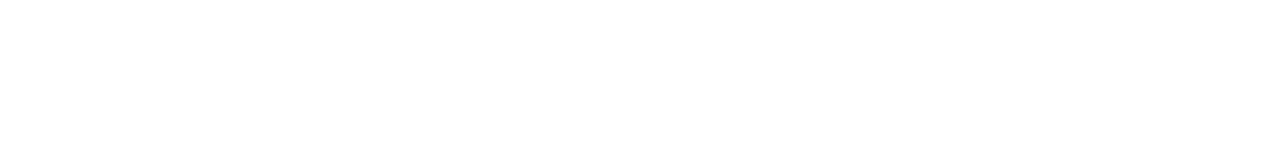
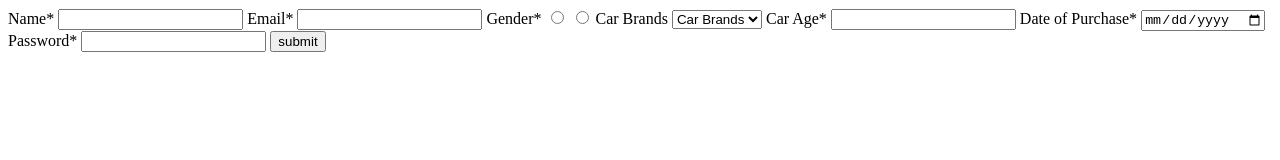
Before and after one commit to acciojob/car-insurance-form-muskaanjain017, a website: page main.html in a window 1280 px wide. Drawn offline with Linux system fonts and the light colour scheme.

Commit message:
created a submission

```diff
--- a/main.html
+++ b/main.html
@@ -7,6 +7,36 @@
 </head>
 
 <body>
+	<form>
+		<label for="name">Name*
+			<input type="text" name="name" id="name" required>
+		</label>
+		<label for="email">Email*
+			<input type="email" name="email" id="email" required>
+		</label>
+		<label for="gender">Gender*
+			<input type="radio" name="gender" id="male" required>
+			<input type="radio" name="gender" id="female" required>
+		</label>
+		<label for="cars">Car Brands
+			<select name="cars" id="cars">
+				<option value="" selected disabled>Car Brands</option>
+				<option value="BMW">BMW</option>
+				<option value="Audi">Audi</option>
+				<option value="Mercedez">Mercedez</option>
+			</select>
+		</label>
+		<label for="carage">Car Age*
+			<input type="number" name="carage" id="carage" required>
+		</label>
+		<label for="dop">Date of Purchase*
+			<input type="date" name="dop" id="dop" required>
+		</label>
+		<label for="password">Password*
+			<input type="password" name="password" id="password" required>
+		</label>
+		<button type="submit">submit</button>
+	</form>
 	<!-- the entire body must be written by student -->
     <script type="text/javascript" src="./script.js">
 </script>
```
